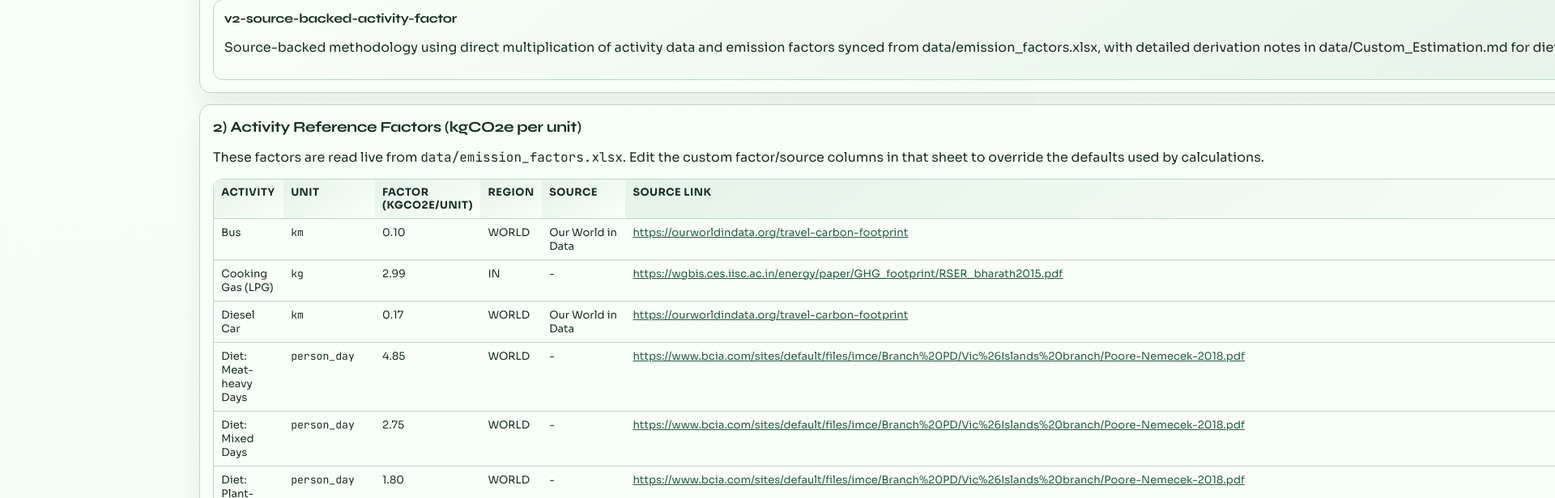
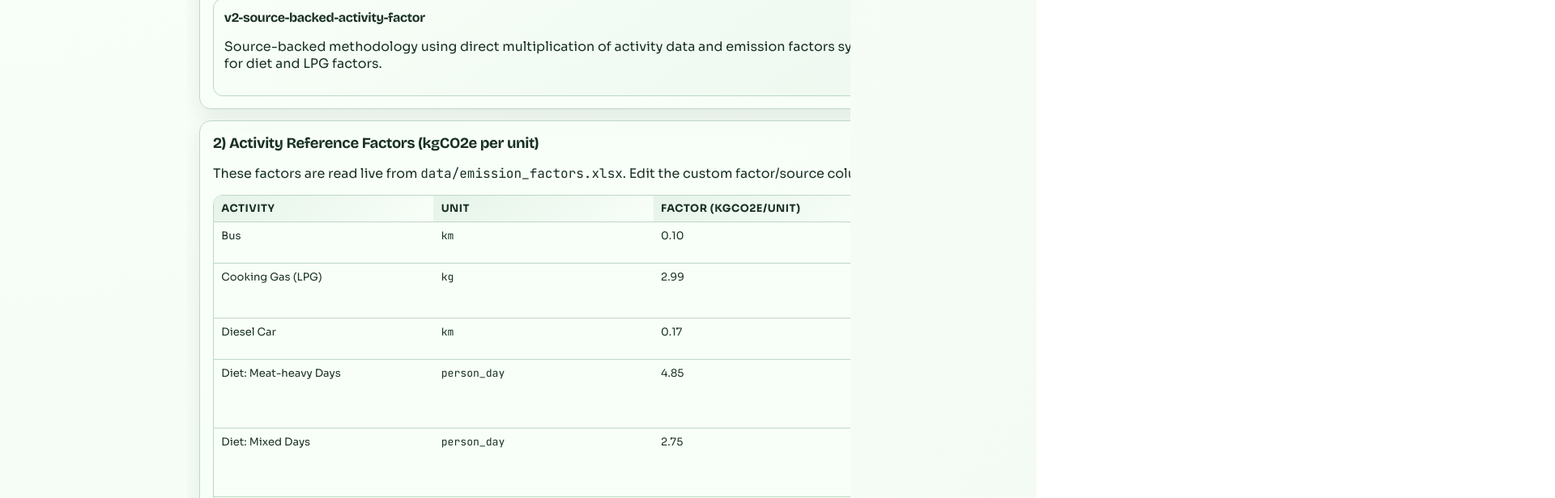
Before and after one commit to tejas-n-rao/EE_CreativeProject, a Next.js app in the folder apps/web/: page /methodology in a window 1280 px wide. Shown: the part 360-976 px from the top of the page at 81% size, 1920 px wide, since content can reach past the window. Built offline with nearby package versions, Linux system fonts and the light colour scheme.

Commit message:
Title Font Changes

```diff
--- a/apps/web/app/globals.css
+++ b/apps/web/app/globals.css
@@ -1,8 +1,9 @@
-@import url("https://fonts.googleapis.com/css2?family=JetBrains+Mono:wght@400;600&family=Sora:wght@400;500;600;700&family=Syne:wght@600;700;800&display=swap");
+@import url("https://fonts.googleapis.com/css2?family=Bricolage+Grotesque:opsz,wght@10..48,500;10..48,600;10..48,700;10..48,800&family=JetBrains+Mono:wght@400;600&family=Sora:wght@400;500;600;700&display=swap");
 
 :root {
   --font-body: "Sora", "Avenir Next", "Segoe UI Variable", "Segoe UI", sans-serif;
-  --font-display: "Syne", "Avenir Next Demi Bold", "Avenir Next", "Trebuchet MS", sans-serif;
+  --font-display: "Bricolage Grotesque", "Avenir Next Demi Bold", "Avenir Next", "Trebuchet MS", sans-serif;
+  --font-title: "Bricolage Grotesque", "Avenir Next Demi Bold", "Avenir Next", "Trebuchet MS", sans-serif;
   --font-mono: "JetBrains Mono", "IBM Plex Mono", "SFMono-Regular", Menlo, monospace;
   --color-text: #193025;
   --color-muted: #426552;
@@ -37,7 +38,8 @@
 
 html[data-theme="dark"] {
   --font-body: "Sora", "Avenir Next", "Segoe UI Variable", "Segoe UI", sans-serif;
-  --font-display: "Syne", "Avenir Next Demi Bold", "Avenir Next", "Trebuchet MS", sans-serif;
+  --font-display: "Bricolage Grotesque", "Avenir Next Demi Bold", "Avenir Next", "Trebuchet MS", sans-serif;
+  --font-title: "Bricolage Grotesque", "Avenir Next Demi Bold", "Avenir Next", "Trebuchet MS", sans-serif;
   --font-mono: "JetBrains Mono", "IBM Plex Mono", "SFMono-Regular", Menlo, monospace;
   --color-text: #d8f6df;
   --color-muted: #8cb49a;
@@ -129,6 +131,7 @@ h3 {
 }
 
 h1 {
+  font-family: var(--font-title);
   margin: 0 0 1rem;
   font-size: clamp(2.05rem, 3.7vw, 2.7rem);
   line-height: 1.04;
@@ -430,6 +433,7 @@ html[data-theme="dark"] .sweep-pane-content-animated::after {
   padding: 2rem 1rem 2.5rem;
   display: grid;
   gap: 0.9rem;
+  overflow-x: clip;
 }
 
 .methodology-hero {
@@ -456,6 +460,8 @@ html[data-theme="dark"] .sweep-pane-content-animated::after {
   border-radius: 14px;
   padding: 0.95rem 1rem;
   box-shadow: var(--shadow-soft), inset 0 1px 0 var(--gloss-highlight);
+  max-width: 100%;
+  overflow-x: clip;
 }
 
 .inline-warning {
@@ -530,7 +536,8 @@ html[data-theme="dark"] .sweep-pane-content-animated::after {
 .methodology-table {
   width: 100%;
   border-collapse: collapse;
-  min-width: 640px;
+  min-width: 0;
+  table-layout: fixed;
   background: var(--color-panel-solid);
 }
 
@@ -541,6 +548,8 @@ html[data-theme="dark"] .sweep-pane-content-animated::after {
   text-align: left;
   font-size: 0.82rem;
   vertical-align: top;
+  overflow-wrap: anywhere;
+  word-break: break-word;
 }
 
 .methodology-table th {
@@ -564,6 +573,8 @@ html[data-theme="dark"] .sweep-pane-content-animated::after {
   font-size: 0.86rem;
   line-height: 1.48;
   overflow-wrap: anywhere;
+  max-width: 100%;
+  overflow-x: auto;
 }
 
 .methodology-markdown > * {
@@ -629,6 +640,7 @@ html[data-theme="dark"] .sweep-pane-content-animated::after {
   overflow: hidden;
   display: block;
   overflow-x: auto;
+  max-width: 100%;
 }
 
 .methodology-markdown thead {
```
